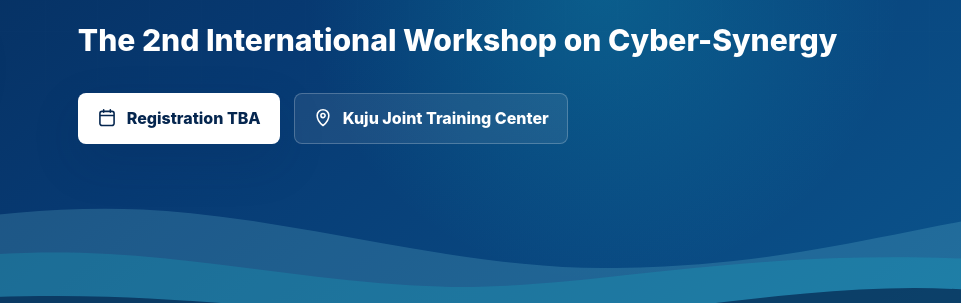
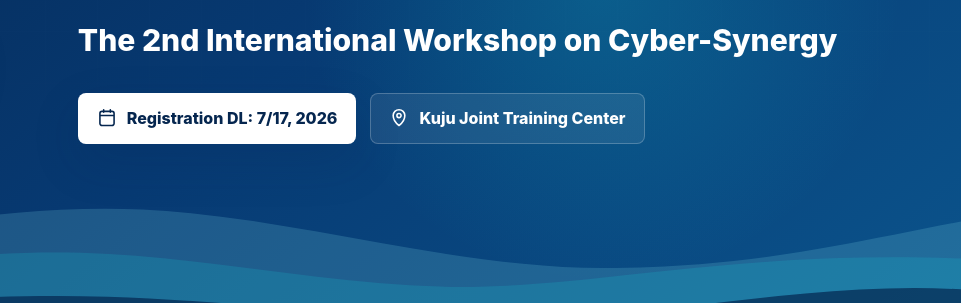
Before and after one commit to hyuckjinchoi/iwcs2026, a plain HTML site: page index.html in a window 1280 px wide. Shown: the part 301-604 px from the top of the page, 319-1280 px from the left. Drawn offline with Linux system fonts and the light colour scheme.

Commit message:
Update registration date in index.html

```diff
--- a/index.html
+++ b/index.html
@@ -49,7 +49,7 @@
             <div class="hero-actions" aria-label="Event highlights">
               <a class="button primary" href="#registration">
                 <svg aria-hidden="true" viewBox="0 0 24 24"><path d="M8 2v3M16 2v3M3.5 9h17M6 4h12a2.5 2.5 0 0 1 2.5 2.5v12A2.5 2.5 0 0 1 18 21H6a2.5 2.5 0 0 1-2.5-2.5v-12A2.5 2.5 0 0 1 6 4Z"/></svg>
-                Registration TBA
+                Registration DL: 7/17, 2026
               </a>
               <a class="button secondary" href="#venue">
                 <svg aria-hidden="true" viewBox="0 0 24 24"><path d="M12 21s7-5.2 7-12a7 7 0 0 0-14 0c0 6.8 7 12 7 12Z"/><path d="M12 11.5a2.5 2.5 0 1 0 0-5 2.5 2.5 0 0 0 0 5Z"/></svg>
```
